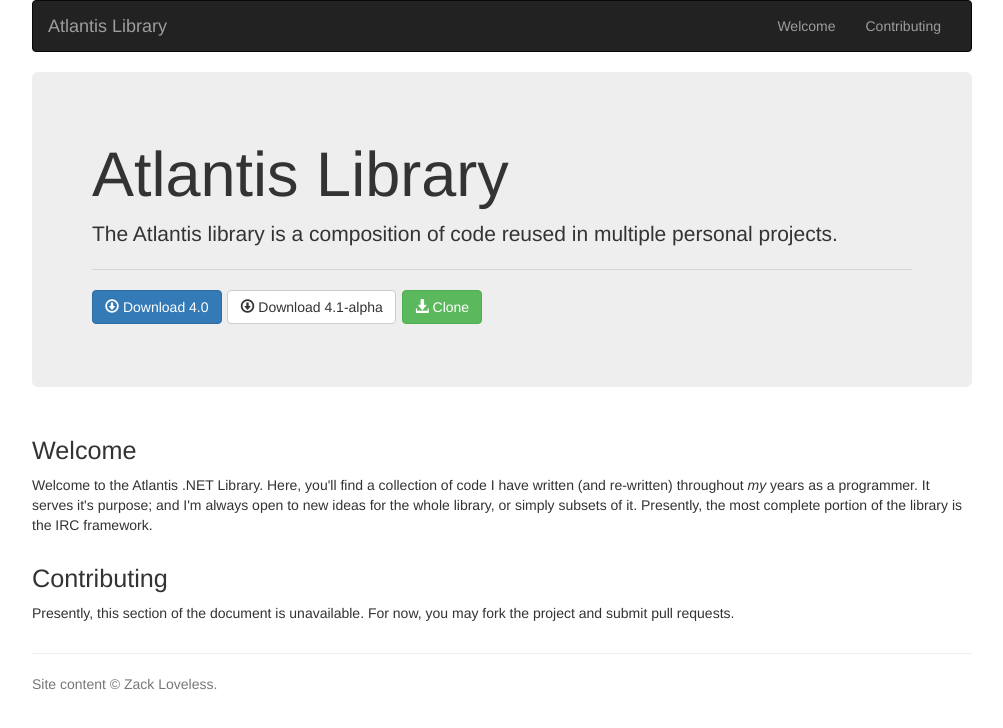
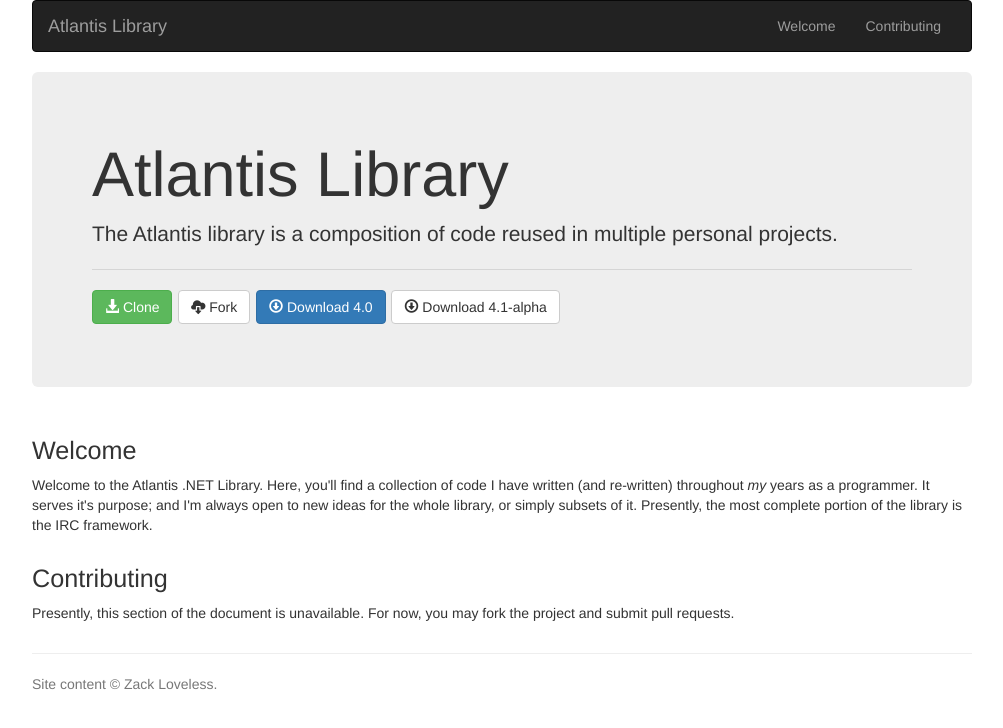
Before and after one commit to zloveless/Atlantis, a plain HTML site: page index.html in a window 1280 px wide. Shown: the whole page, without its empty margins (138-1141 px from the left). Drawn offline with nearby package versions, Linux system fonts and the light colour scheme.

Commit message:
Move clone button before download Add fork button.

```diff
--- a/index.html
+++ b/index.html
@@ -36,9 +36,10 @@
 				<p>The Atlantis library is a composition of code reused in multiple personal projects.</p>
 				<hr />
 				<p>
+					<a href="https://github.com/Genesis2001/Atlantis/" class="btn btn-success btn-default"><i class="glyphicon glyphicon-download-alt"></i> Clone</a>
+					<a href="https://github.com/Genesis2001/Atlantis/fork" class="btn btn-default btn-default"><i class="glyphicon glyphicon-cloud-download"></i> Fork</a>
 					<a href="https://github.com/Genesis2001/Atlantis/archive/4.0.zip" class="btn btn-primary"><i class="glyphicon glyphicon-download"></i> Download 4.0</a>
 					<a href="https://github.com/Genesis2001/Atlantis/archive/4.1.zip" class="btn btn-default"><i class="glyphicon glyphicon-download"></i> Download 4.1-alpha</a>
-					<a href="https://github.com/Genesis2001/Atlantis/" class="btn btn-success btn-default"><i class="glyphicon glyphicon-download-alt"></i> Clone</a>
 				</p>
 			</div>
 
```
